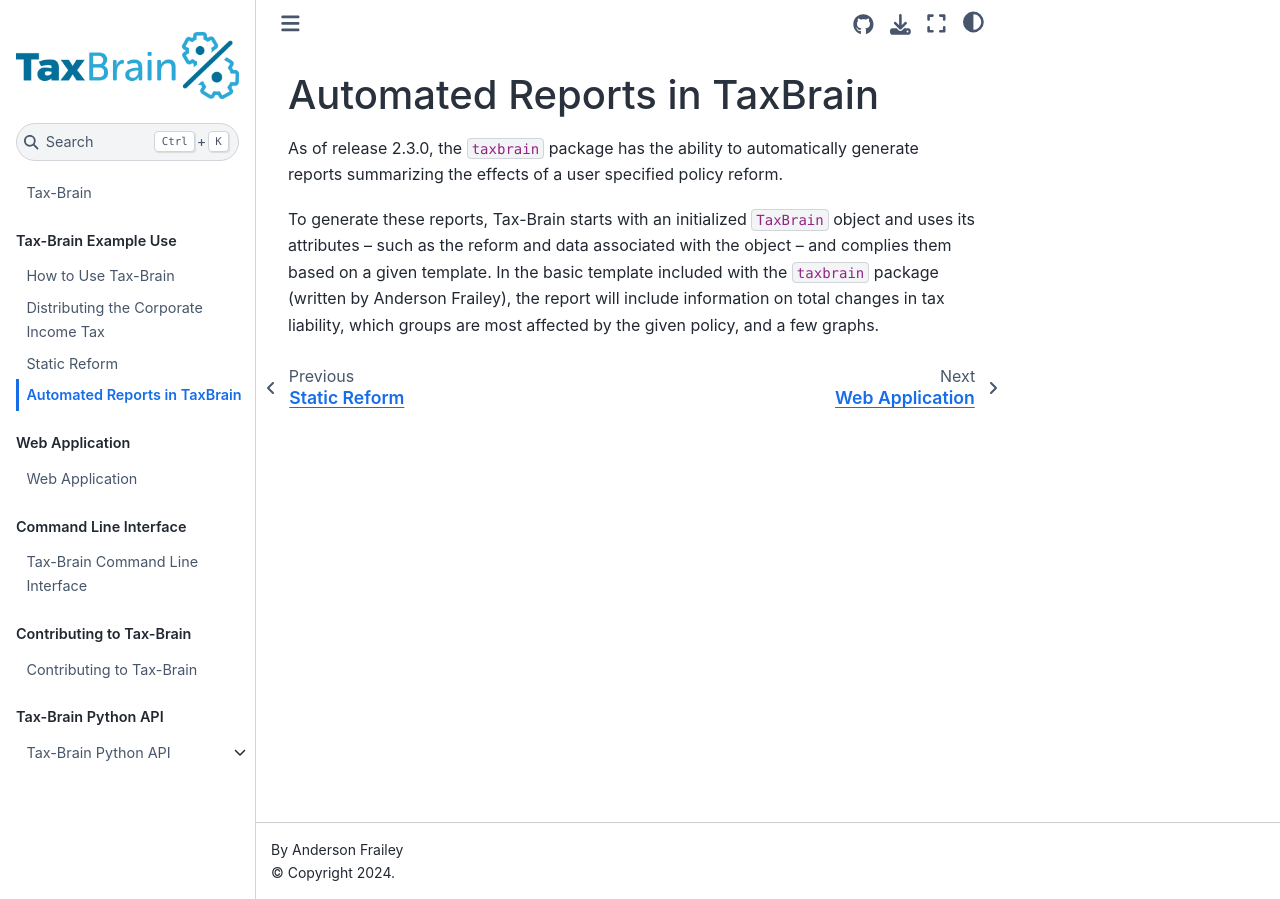
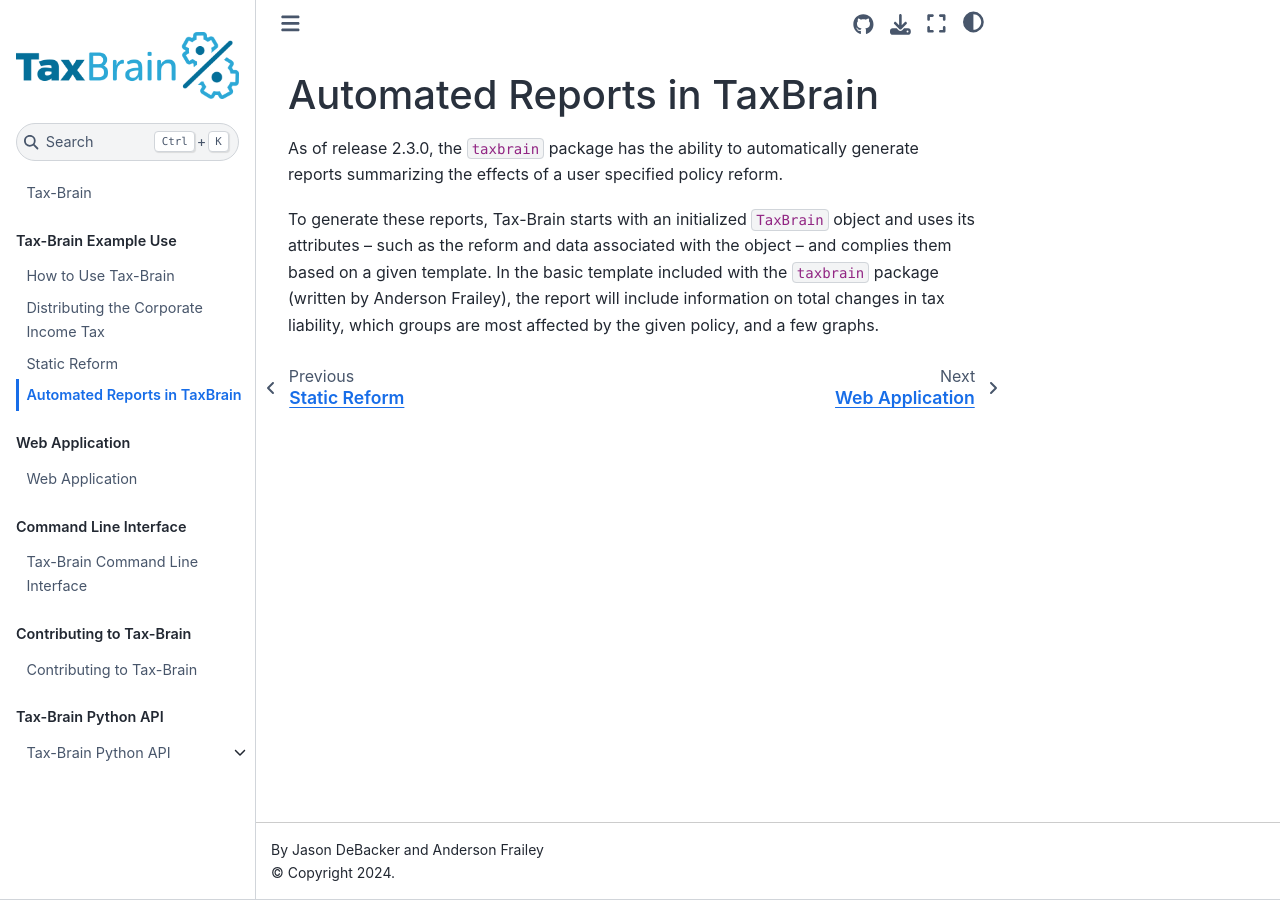
Before and after one commit to PSLmodels/Tax-Brain, a Jupyter Book: the page built from docs/book/content/reports.md, in a window 1280 px wide. Built offline with Jupyter Book 1.0.4 settings and Sphinx 7.4.7 and the Sphinx Book theme 1.1.4, drawn with Linux system fonts in a browser that asks for light colours.

Commit message:
updates to jb config

```diff
--- a/docs/book/_config.yml
+++ b/docs/book/_config.yml
@@ -1,15 +1,15 @@
 ####################################################
 # Book settings
 title                    : Tax-Brain
-author                   : Anderson Frailey
+author                   : Jason DeBacker and Anderson Frailey
 copyright                : '2024'
 logo                     : '../taxbrain.png'
 
 ####################################################
 # Execution settings
 execute:
-  execute_notebooks      : cache
-  timeout                : 300
+  execute_notebooks      : force
+
 
 ####################################################
 # HTML-specific settings
```
